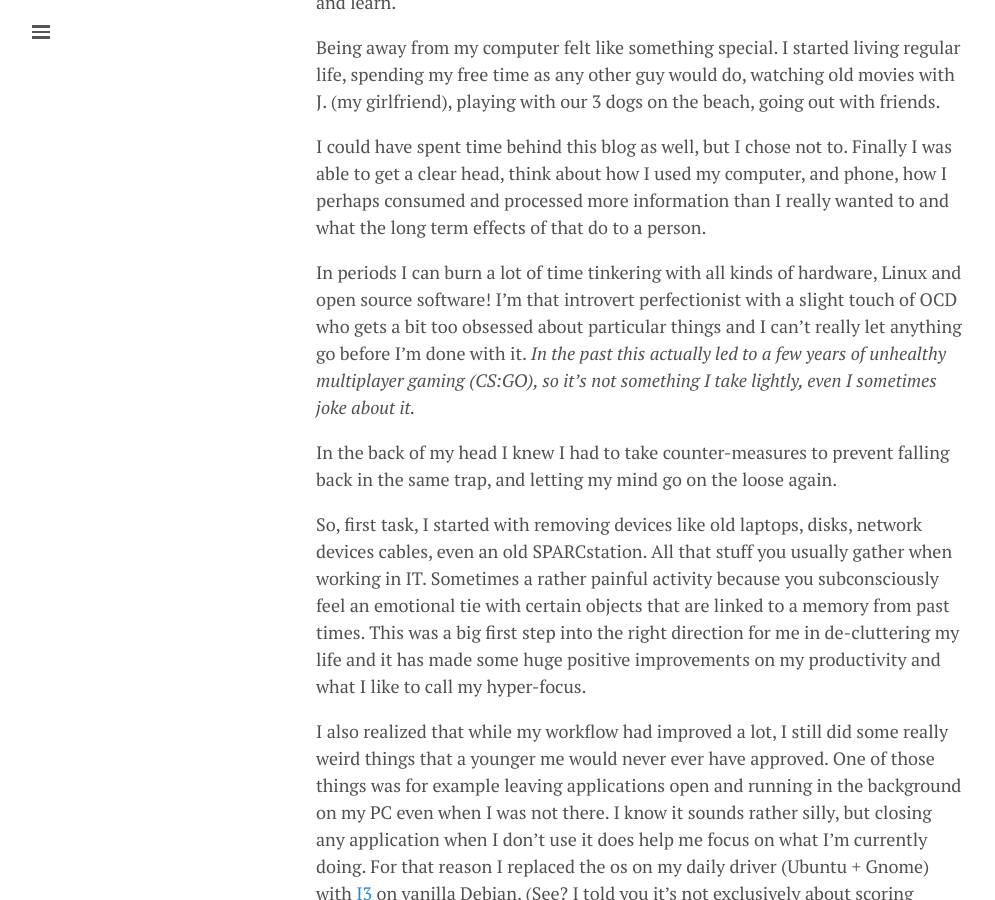
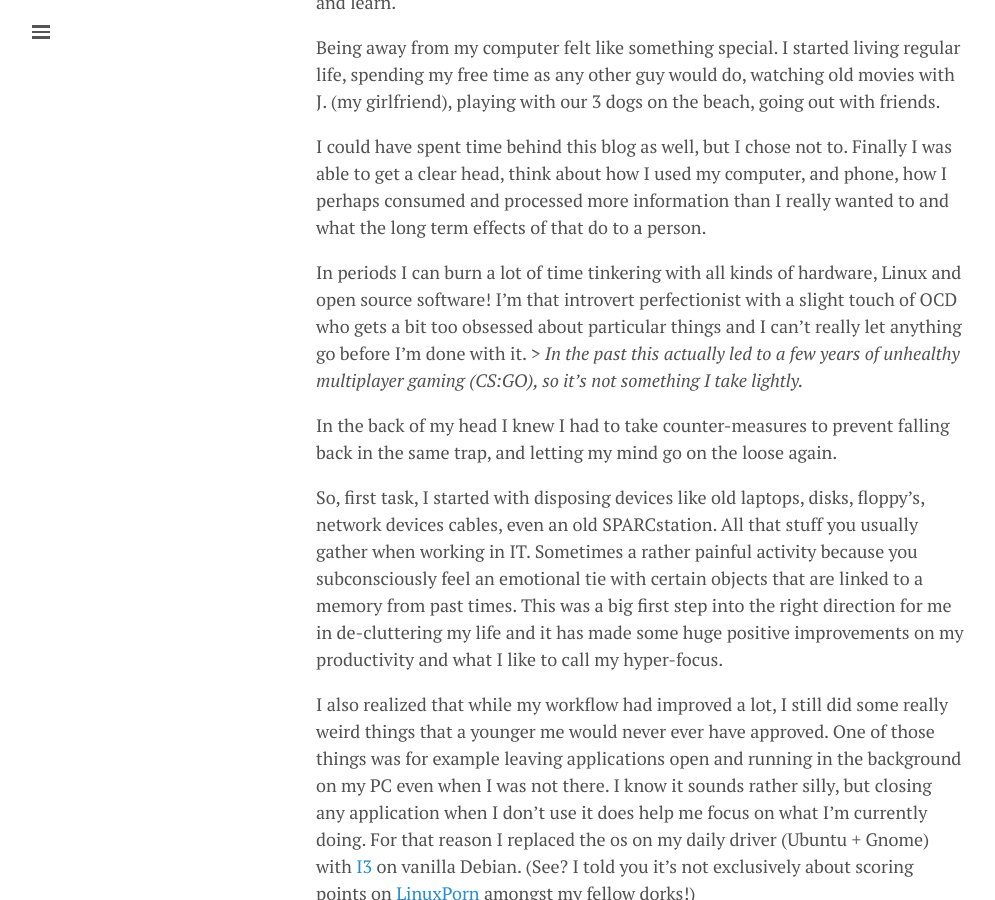
Before and after one commit to lgeurts/lgeurts.github.io, a Jekyll site: the page built from _posts/2021-11-09-why-i-decided-to-limit-my-social-presence.md, in a window 1280 px wide and 900 px high, scrolled down 445 px. Shown: the whole window, without its empty margins (0-995 px from the left). Built offline with Jekyll 4.4.1, drawn with Linux system fonts in a browser that asks for light colours; nearby versions of some CDN libraries; comment, search, counter and statistics services are not loaded.

Commit message:
Update 2021-11-09-why-i-decided-to-limit-my-social-presence.md

```diff
--- a/_posts/2021-11-09-why-i-decided-to-limit-my-social-presence.md
+++ b/_posts/2021-11-09-why-i-decided-to-limit-my-social-presence.md
@@ -14,11 +14,11 @@ Being away from my computer felt like something special. I started living regula
 
 I could have spent time behind this blog as well, but I chose not to. Finally I was able to get a clear head, think about how I used my computer, and phone, how I perhaps consumed and processed more information than I really wanted to and what the long term effects of that do to a person.
 
-In periods I can burn a lot of time tinkering with all kinds of hardware, Linux and open source software! I’m that introvert perfectionist with a slight touch of OCD who gets a bit too obsessed about particular things and I can’t really let anything go before I’m done with it. *In the past this actually led to a few years of unhealthy multiplayer gaming (CS:GO), so it’s not something I take lightly, even I sometimes joke about it.*
+In periods I can burn a lot of time tinkering with all kinds of hardware, Linux and open source software! I’m that introvert perfectionist with a slight touch of OCD who gets a bit too obsessed about particular things and I can’t really let anything go before I’m done with it. > *In the past this actually led to a few years of unhealthy multiplayer gaming (CS:GO), so it’s not something I take lightly.*
 
 In the back of my head I knew I had to take counter-measures to prevent falling back in the same trap, and letting my mind go on the loose again.
 
-So, first task, I started with removing devices like old laptops, disks, network devices cables, even an old SPARCstation. All that stuff you usually gather when working in IT. Sometimes a rather painful activity because you subconsciously feel an emotional tie with certain objects that are linked to a memory from past times. This was a big first step into the right direction for me in de-cluttering my life and it has made some huge positive improvements on my productivity and what I like to call my hyper-focus.
+So, first task, I started with disposing devices like old laptops, disks, floppy's, network devices cables, even an old SPARCstation. All that stuff you usually gather when working in IT. Sometimes a rather painful activity because you subconsciously feel an emotional tie with certain objects that are linked to a memory from past times. This was a big first step into the right direction for me in de-cluttering my life and it has made some huge positive improvements on my productivity and what I like to call my hyper-focus.
 
 I also realized that while my workflow had improved a lot, I still did some really weird things that a younger me would never ever have approved. One of those things was for example leaving applications open and running in the background on my PC even when I was not there. I know it sounds rather silly, but closing any application when I don’t use it does help me focus on what I’m currently doing. For that reason I replaced the os on my daily driver (Ubuntu + Gnome) with [I3](https://i3wm.org/) on vanilla Debian. (See? I told you it's not exclusively about scoring points on [LinuxPorn](https://www.reddit.com/r/LinuxPorn/) amongst my fellow dorks!)
 
```
